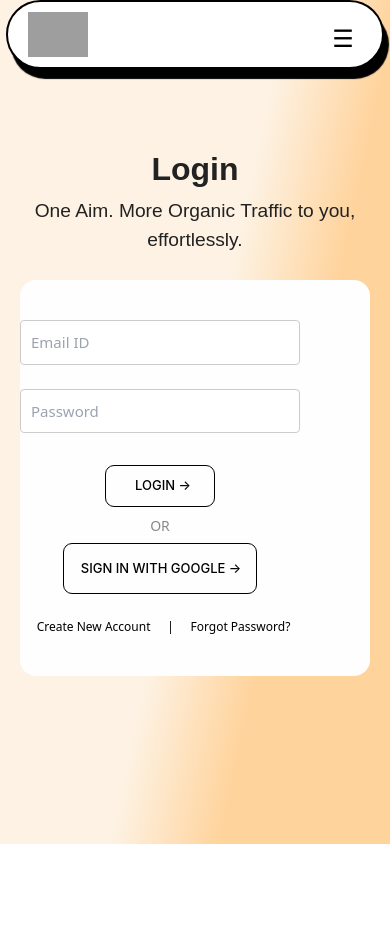
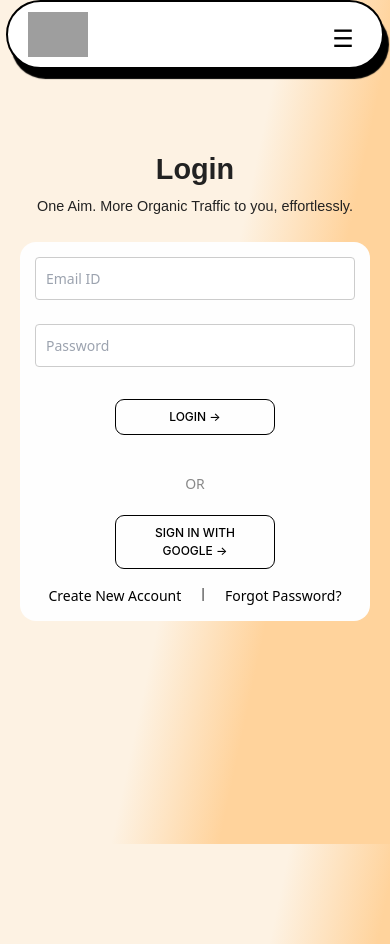
Before and after one commit to utkxrsh13/Reto-India, a React (Vite) app in the folder frontend/: page /auth/login in a window 390 px wide. Before the commit the page ends 844 px from the top, so only its background shows below. Built offline with nearby package versions, Linux system fonts and the light colour scheme; grey boxes are pictures that could not be loaded.

Commit message:
login and signup ui correction

```diff
--- a/frontend/src/components/Login_Signup_Page/Login.css
+++ b/frontend/src/components/Login_Signup_Page/Login.css
@@ -1,25 +1,23 @@
 .unique-login-wrapper {
-  align-content: center;
-  padding: 20px;
-  padding-top: 40px;
-  /* background: linear-gradient(462deg, #fdf2e3 51%, #ffd39c 70%); */
+  display: flex;
+  justify-content: center;
+  min-height: 100vh; /* Ensure the wrapper takes the full viewport height */
   position: relative;
 }
 
 .unique-login-container {
-  width: 50%;
-  max-width: 650px;
+  width: 90%; /* Make it more flexible */
+  max-width: 650px; /* Keep a max-width for larger screens */
   margin: 0 auto;
   padding: 20px;
-  /* background-color: #fff; */
   border-radius: 16px;
-  /* box-shadow: 0 8px 17px rgba(0, 0, 0, 0.17); */
+  margin-top: 2rem;
 }
 
 .unique-login-container h1 {
   font-family: "Archivo", sans-serif;
   font-weight: 600;
-  font-size: 3rem;
+  font-size: 2.5rem; /* Slightly smaller for better responsiveness */
   color: #222;
   text-align: center;
   line-height: 1.2em;
@@ -27,7 +25,7 @@
 
 .unique-login-container h2 {
   font-family: "Bricolage Grotesque", sans-serif;
-  font-size: 1.5rem;
+  font-size: 1.2rem; /* Adjusted for smaller screens */
   color: #222;
   text-align: center;
   margin: auto;
@@ -38,7 +36,7 @@
   margin-top: 25px;
   background-color: #fefefe;
   border-radius: 16px;
-  padding: 40px;
+  padding: 20px; /* Reduced padding for smaller screens */
 }
 
 .unique-login-content {
@@ -49,42 +47,33 @@
   margin: 1.5rem 0 2rem 0;
 }
 
-#unique-errorMessage {
-  color: #e63946;
-  font-size: 1rem;
-  display: none;
-  margin-bottom: 10px;
-}
-
 #unique-email,
 #unique-password {
   width: 100%;
-  padding: 10px;
-  font-size: 18px;
+  padding: 12px; /* Slightly larger padding for better touch targets */
+  font-size: 16px; /* Base font size */
   border-radius: 4px;
   border: 1px solid #ccc;
+  box-sizing: border-box; /* Ensure padding doesn't affect width */
 }
 
-.unique-eye-icon {
-  position: absolute;
-  top: 10px;
-  right: 10px;
-  cursor: pointer;
-}
-
-.unique-login-btn {
+.unique-login-btn,
+.unique-google-login-btn {
   font-family: "Inter", normal;
-  font-size: 18px;
+  font-size: 16px; /* Base font size */
   font-weight: 500;
   text-transform: uppercase;
-  padding: 15px 50px 15px 60px;
+  padding: 12px 24px; /* Adjusted padding for better responsiveness */
   color: #000000 !important;
   border: 1px solid #000000;
   border-radius: 9px !important;
   transition: 0.2s;
+  width: 45%; /* Make buttons full width on smaller screens */
+  margin-bottom: 1rem; /* Add spacing between buttons */
 }
 
-.unique-login-btn:hover {
+.unique-login-btn:hover,
+.unique-google-login-btn:hover {
   background-color: #fac44b;
   transform: translate(-0.25rem, -0.25rem);
   box-shadow: 0.25rem 0.25rem #000000;
@@ -99,38 +88,19 @@
   font-size: 14px;
   color: #888;
   display: inline-block;
-  /* border-top: 1px solid #000; */
-  /* padding: 10px; */
   width: 70px;
 }
 
-.unique-google-login-btn {
-  font-family: "Inter", normal;
-  font-size: 18px;
-  font-weight: 500;
-  text-transform: uppercase;
-  padding: 15px 50px 15px 60px;
-  color: #000000 !important;
-  border: 1px solid #000000;
-  border-radius: 9px !important;
-  transition: 0.2s;
-  margin-bottom: 2rem;
+.user-login {
+  width: 100%; /* Full width for better responsiveness */
+  display: flex;
+  justify-content: space-evenly;
+  flex-wrap: wrap; /* Allow links to wrap on smaller screens */
+  gap: 10px; /* Add spacing between links */
 }
 
-.unique-google-login-btn:hover {
-  background-color: #fac44b;
-  transform: translate(-0.25rem, -0.25rem);
-  box-shadow: 0.25rem 0.25rem #000000;
-}
-
-.unique-google-login-btn i {
-  margin-right: 10px;
-}
-
-.user-login {
-  width: 75%;
-  display: flex;
-  justify-content: space-evenly;
+.user-login a {
+  font-size: 14px; /* Adjusted for smaller screens */
 }
 
 .user-login a:hover {
@@ -138,70 +108,92 @@
   scale: 0.9;
 }
 
+.full-screen-loader {
+  position: fixed;
+  top: 0;
+  left: 0;
+  width: 100%;
+  height: 100%;
+  background: rgba(255, 255, 255, 0.9);
+  display: flex;
+  justify-content: center;
+  align-items: center;
+  z-index: 100000;
+}
+
+.full-screen-animation {
+  width: 200px; /* Smaller animation for smaller screens */
+  height: 200px;
+}
+
+/* Media Queries */
 @media screen and (max-width: 1024px) {
-  .user-login {
-    width: 100%;
+  .unique-login-container {
+    width: 80%; /* Adjusted for tablets */
   }
+}
+
+@media screen and (max-width: 768px) {
+  .unique-login-container {
+    width: 90%; /* Adjusted for smaller tablets */
+  }
+
+  .unique-login-card {
+    padding: 20px; /* Reduced padding */
+  }
+
+  .unique-login-container h1 {
+    font-size: 2rem; /* Smaller heading */
+  }
+
+  .unique-login-container h2 {
+    font-size: 1rem; /* Smaller subheading */
+  }
+
+  .unique-login-btn,
+  .unique-google-login-btn {
+    font-size: 14px; /* Smaller font size */
+    padding: 10px 20px; /* Adjusted padding */
+  }
+}
+
+@media screen and (max-width: 480px) {
+  .unique-login-wrapper {
+    padding: 10px; /* Reduced padding */
+  }
+
+  .unique-login-container {
+    width: 100%; /* Full width for mobile */
+    padding: 10px;
+  }
+
+  .unique-login-card {
+    padding: 15px; /* Reduced padding */
+  }
+
+  .unique-login-container h1 {
+    font-size: 1.8rem; /* Smaller heading */
+  }
+
+  .unique-login-container h2 {
+    font-size: 0.9rem; /* Smaller subheading */
+  }
+
   #unique-email,
   #unique-password {
-    font-size: 16px;
+    font-size: 14px; /* Smaller font size */
+    padding: 10px; /* Adjusted padding */
+  }
+
+  .unique-login-btn,
+  .unique-google-login-btn {
+    font-size: 12px; /* Smaller font size */
+    padding: 8px 16px;
+    width: 50%; /* Adjusted padding */
+  }
+
+  .user-login {
+    font-size: 12px; /* Smaller font size */
+    gap: 5px; /* Reduced gap */
   }
 }
-@media screen and (max-width: 768px) {
-  .unique-login-container {
-    width: 70%;
-  }
-  .unique-login-card {
-    padding: 40px 0;
-  }
-  #unique-email,
-  #unique-password {
-    font-size: 15px;
-  }
-}
-@media screen and (max-width: 430px) {
-  .unique-login-wrapper {
-    padding: 30px 0 0 0;
-  }
-  .unique-login-container {
-    width: 100%;
-    margin: 0;
-  }
-  .unique-login-container h1 {
-    font-size: 2rem;
-  }
-  .unique-login-container h2 {
-    font-size: 1.2rem;
-  }
-  .unique-login-content {
-    width: 80%;
-  }
-  .unique-login-card {
-    padding: 40px 0px;
-  }
-  .unique-login-btn {
-    font-size: 13px;
-    padding: 10px 23px 10px 29px;
-  }
-  .unique-google-login-btn {
-    padding: 15px 15px 15px 7px;
-    font-size: 13px;
-    margin-bottom: 1.5rem;
-  }
-  .user-login {
-    width: 82%;
-    font-size: 12px;
-  }
-  .unique-divider {
-    margin: 6px 0;
-  }
-}
-@media screen and (max-width: 376px) {
-  #unique-email,
-  #unique-password {
-    font-size: 12px;
-  }
-  .user-login {
-    gap: 4px;
-  }
-}/*# sourceMappingURL=login.css.map */
--- a/frontend/src/components/Login_Signup_Page/Signup.jsx
+++ b/frontend/src/components/Login_Signup_Page/Signup.jsx
@@ -10,19 +10,21 @@ import { useAuth } from "../../Context/AuthContext";
 import "./Signup.css";
 import LottieAnimation from "../LottieAnimation/LottieAnimation";
 import ArtisticAnimation from "../../Lottie/Animation_artistic_3.json";
+
 const Signup = () => {
-  const {login} = useAuth();
+  const { login } = useAuth();
   const navigate = useNavigate();
   const [user, setUser] = useState({
     fullName: "",
     email: "",
     password: "",
-    phoneNo: "", // Added phone number field
+    phoneNo: "",
   });
 
   const [showPassword, setShowPassword] = useState(false);
   const handleClickShowPassword = () => setShowPassword((show) => !show);
   const [showAnimation, setShowAnimation] = useState(false);
+
   const handleOnChange = (e) => {
     const { name, value } = e.target;
     setUser((prevUser) => ({
@@ -38,7 +40,7 @@ const Signup = () => {
 
       setTimeout(() => {
         setShowAnimation(false);
-        setUser({ fullName: "", email: "", password: "", phoneNo: "" }); // Reset form
+        setUser({ fullName: "", email: "", password: "", phoneNo: "" });
 
         if (!response.token) {
           console.error("Signup response missing required fields:", response);
@@ -58,7 +60,7 @@ const Signup = () => {
     onError: (error) => {
       console.error("Error signing up:", error.message);
       setTimeout(() => {
-        setShowAnimation(false); // Hide animation after 2 seconds
+        setShowAnimation(false);
         toast.error("Signup failed. Please try again.", { position: "top-center" });
       }, 2000);
     },
@@ -129,6 +131,7 @@ const Signup = () => {
                 />
               </div>
               <div className="field input-field" style={{ marginTop: "2rem", marginBottom: "3rem" }}>
+                <div className="password-input-container">
                   <input
                     className="input is-medium"
                     type={showPassword ? "text" : "password"}
@@ -138,9 +141,6 @@ const Signup = () => {
                     placeholder="Password"
                     onChange={handleOnChange}
                   />
-                <div className="already-account">
-                  <NavLink to={'/auth/login'}>Already have account ?</NavLink>
-                </div>
                   <IconButton
                     aria-label={showPassword ? "hide the password" : "display the password"}
                     onClick={handleClickShowPassword}
@@ -148,6 +148,10 @@ const Signup = () => {
                   >
                     {showPassword ? <VisibilityOff /> : <Visibility />}
                   </IconButton>
+                </div>
+                <div className="already-account">
+                  <NavLink to={'/auth/login'}>Already have account ?</NavLink>
+                </div>
               </div>
               <button
                 className="button signup-btn-border is-large is-responsive mt-5"
```
Also changed, not shown: frontend/src/components/Login_Signup_Page/Signup.css (+51 -25 lines). Lines whose indentation alone changed are shown as unchanged.
